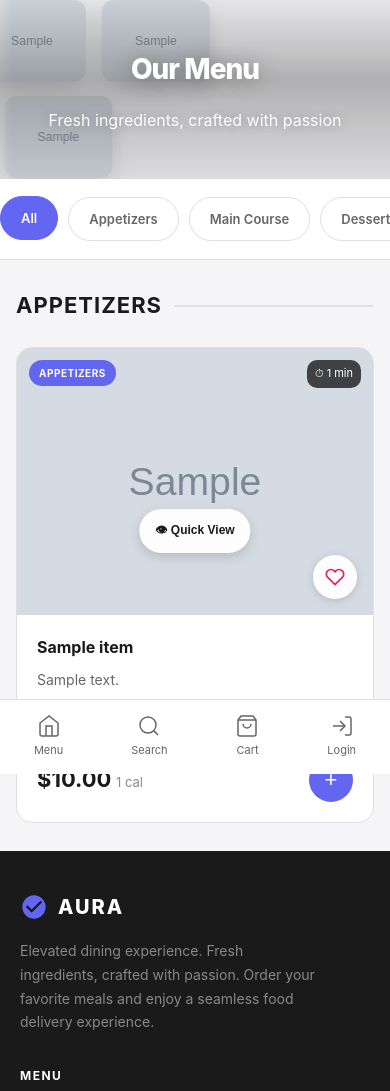
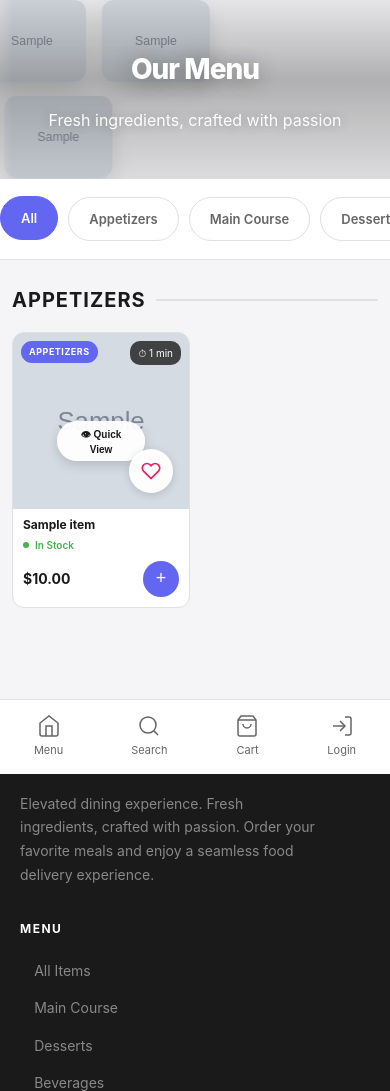
Before and after one commit to mona585/Customer-Ordering-System, a Flask app: page / in a window 390 px wide. Shown: the part 70-1161 px from the top of the page. Run offline with Flask 3, Linux system fonts and the light colour scheme; tables that the repository leaves empty hold one stand-in row (values such as "Sample post"); grey boxes marked "Sample" are stand-in pictures; parts of the project's set-up code (start-up, migrations or seed data) failed here and were passed over.

Commit message:
fix(mobile): change product grid from 1-column to 2-column on mobile
- Add responsive grid: 2 columns on screens ≤768px
- Make product cards smaller and side-by-side
- Square images (1:1 aspect ratio)
- Hide description and calories on mobile screens
- Add touch-friendly buttons (36px)
- Extra bottom padding to clear mobile navigation

```diff
--- a/app/templates/products/home.html
+++ b/app/templates/products/home.html
@@ -215,31 +215,72 @@
   .hero p{font-size:16px;padding:0 8px}
   .hero{padding:56px 16px 36px;padding-left:max(16px, env(safe-area-inset-left, 0px));padding-right:max(16px, env(safe-area-inset-right, 0px))}
   .hero-thumb{width:128px;height:96px;border-radius:12px}
-  .cat-filter{justify-content:flex-start;flex-wrap:nowrap;overflow-x:auto;overscroll-behavior-x:contain;scroll-snap-type:x proximity;gap:10px;padding:18px 16px;padding-left:max(16px, env(safe-area-inset-left, 0px));padding-right:max(16px, env(safe-area-inset-right, 0px));scrollbar-width:thin}
+  .cat-filter{justify-content:flex-start;flex-wrap:nowrap;overflow-x:auto;overscroll-behavior-x:contain;scroll-snap-type:x proximity;gap:10px;padding:18px 16px;padding-left:max(16px, env(safe-area-inset-left, 0px));padding-right:max(16px, env(safe-area-inset-right, 0px));scrollbar-width:thin;-webkit-overflow-scrolling:touch}
   .cat-btn{scroll-snap-align:start;flex:0 0 auto;padding:10px 20px;font-size:13px}
-  .menu-section{padding:28px 16px;padding-left:max(16px, env(safe-area-inset-left, 0px));padding-right:max(16px, env(safe-area-inset-right, 0px))}
-  .menu-title{font-size:22px;margin-bottom:24px;gap:12px}
-  .menu-grid{grid-template-columns:repeat(auto-fill,minmax(min(100%,240px),1fr));gap:20px}
-  .food-info{padding:20px}
-  .food-name{white-space:normal;font-size:16px}
+  .menu-section{padding:24px 12px;padding-left:max(12px, env(safe-area-inset-left, 0px));padding-right:max(12px, env(safe-area-inset-right, 0px));padding-bottom:calc(24px + 72px + env(safe-area-inset-bottom, 0px))}
+  .menu-title{font-size:20px;margin-bottom:16px;gap:10px}
+  .menu-grid{
+    display:grid;
+    grid-template-columns:repeat(2,minmax(0,1fr));
+    gap:12px;
+    align-items:stretch;
+  }
+  .food-card{border-radius:12px}
+  .food-img{aspect-ratio:1/1}
+  .food-info{padding:10px 12px 12px}
+  .food-name{white-space:normal;font-size:13px;font-weight:700;margin-bottom:4px;line-height:1.3;display:-webkit-box;-webkit-line-clamp:2;-webkit-box-orient:vertical;overflow:hidden}
+  .food-desc{display:none}
+  .food-cal{display:none}
+  .stock-indicator{font-size:10px;margin-bottom:8px}
+  .stock-indicator .dot{width:6px;height:6px}
+  .food-price{font-size:15px}
+  .food-bottom{margin-top:0;gap:6px}
+  .add-btn{width:36px;height:36px;min-width:36px;min-height:36px;font-size:18px}
+  .food-badge{top:8px;left:8px;font-size:9px;padding:4px 8px}
+  .food-time{top:8px;right:8px;font-size:10px;padding:4px 8px}
+  .wishlist-heart-btn{bottom:10px;right:10px;width:36px;height:36px;min-width:36px;min-height:36px}
+  .wishlist-heart-btn svg{width:16px;height:16px}
   .food-card:hover{transform:none;box-shadow:var(--shadow-sm)}
   .food-card:hover .food-img img{transform:none}
-  .quick-view-btn {
-    opacity: 1;
-    transform: translateX(-50%) translateY(0);
-    font-size: 12px;
-    padding: 8px 16px;
-    bottom: 62px;
+  .quick-view-btn{
+    opacity:1;
+    transform:translateX(-50%) translateY(0);
+    font-size:10px;
+    padding:6px 12px;
+    min-height:32px;
+    bottom:48px;
   }
 }
 
 @media(max-width:480px){
   .hero{min-height:180px;padding-top:48px}
   .hero-thumb{width:108px;height:82px}
-  .menu-grid{grid-template-columns:1fr;gap:16px}
-  .food-time{font-size:11px;padding:5px 8px;top:12px;right:12px}
-  .food-badge{top:12px;left:12px;font-size:10px;padding:5px 10px}
+  .menu-grid{gap:10px}
+  .food-info{padding:8px 10px 10px}
+  .food-name{font-size:12px}
+  .food-price{font-size:14px}
   .search-results{padding:32px 16px;padding-left:max(16px, env(safe-area-inset-left, 0px));padding-right:max(16px, env(safe-area-inset-right, 0px))}
+}
+
+/* Optional horizontal scroll row (add .menu-grid--scroll on section grid) */
+@media(max-width:768px){
+  .menu-grid.menu-grid--scroll{
+    display:flex;
+    flex-wrap:nowrap;
+    overflow-x:auto;
+    overscroll-behavior-x:contain;
+    scroll-snap-type:x mandatory;
+    gap:12px;
+    padding-bottom:4px;
+    -webkit-overflow-scrolling:touch;
+    scrollbar-width:none;
+  }
+  .menu-grid.menu-grid--scroll::-webkit-scrollbar{display:none}
+  .menu-grid.menu-grid--scroll .food-card{
+    flex:0 0 min(42vw,168px);
+    max-width:168px;
+    scroll-snap-align:start;
+  }
 }
 
 /* Wishlist Heart Button */
```
